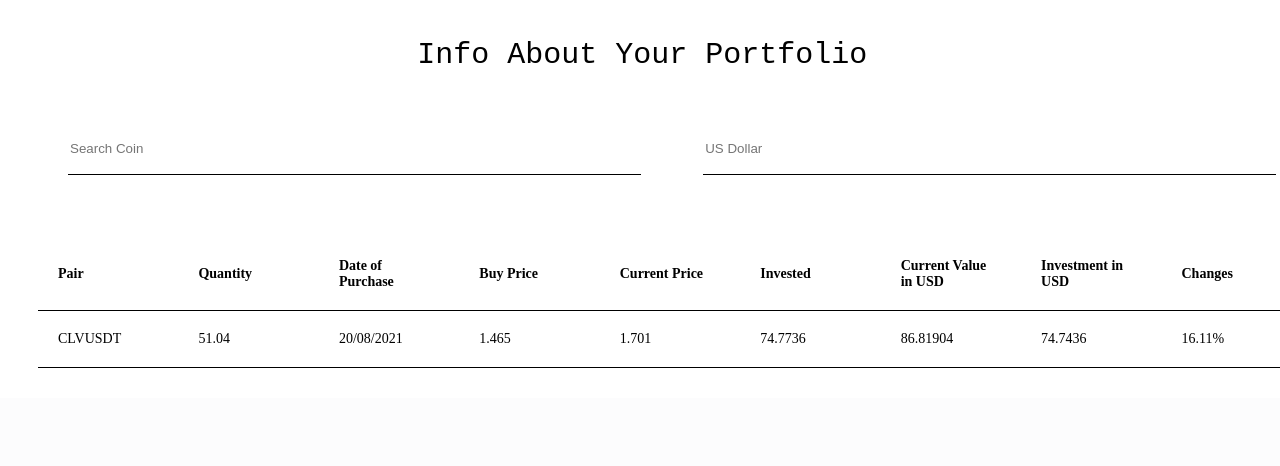
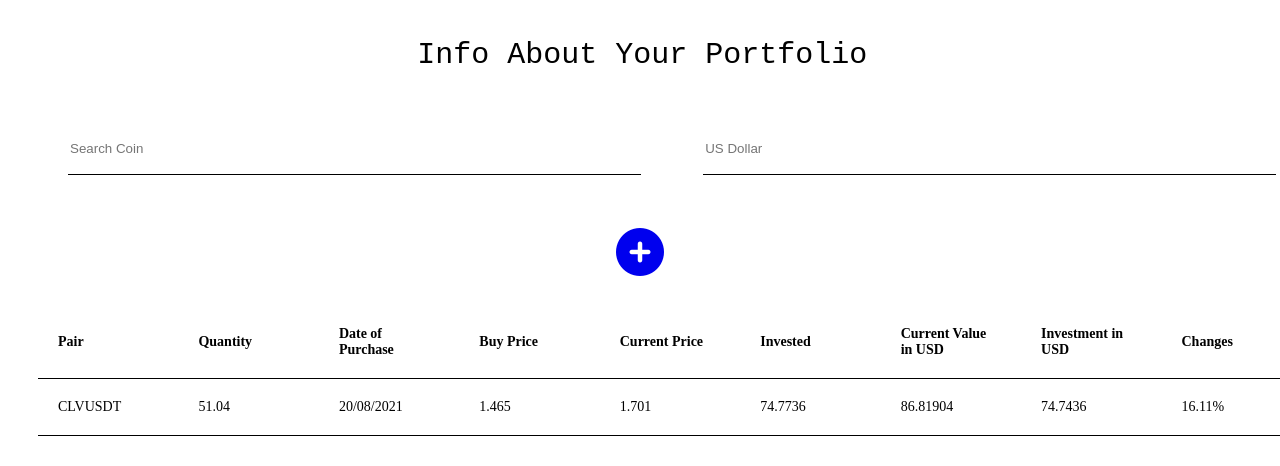
Before and after one commit to NoisyBotDude/trading-portfolio, a Flask app: page / in a window 1280 px wide; the page is wider, and only the part inside the window is pictured. Shown: the part 804-1270 px from the top of that part. Before the commit the page ends 1172 px from the top of that part, so only its background shows below. Run offline with Flask 2, Linux system fonts and the light colour scheme; some libraries are stand-ins or nearby versions.

Commit message:
Completed the design

```diff
--- a/templates/index.html
+++ b/templates/index.html
@@ -6,6 +6,7 @@
     <meta http-equiv="X-UA-Compatible" content="IE=edge">
     <meta name="viewport" content="width=device-width, initial-scale=1.0">
     <title>Index Page</title>
+    <script src="https://kit.fontawesome.com/433788771e.js" crossorigin="anonymous"></script>
     <style>
         body {
             overflow-x: hidden;
@@ -151,6 +152,14 @@
             border-bottom: solid 1px black;
         }
 
+        .add-button {
+            text-align: center;
+        }
+
+        .fa-plus-circle:hover {
+            color: green;
+        }
+
         table {
             border-collapse: collapse;
         }
@@ -220,6 +229,9 @@
             </form>
         </div>
     </div>
+    <div class="add-button">
+       <a href="#"><i class="fas fa-plus-circle fa-3x"></i></a>
+    </div>
     <div class="table-info">
         <table>
             <tr class="first-row">
```
